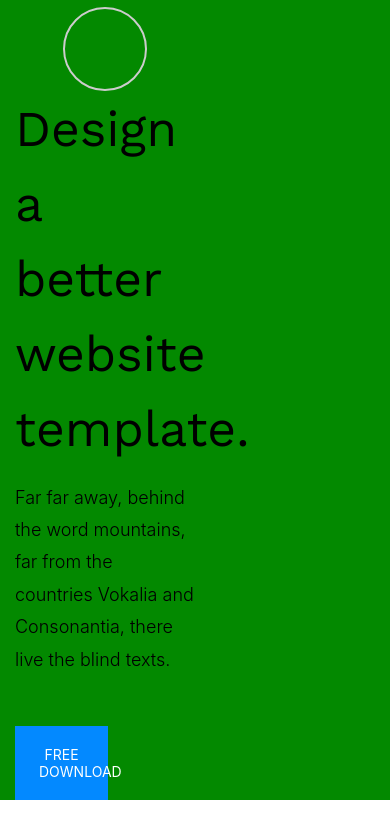
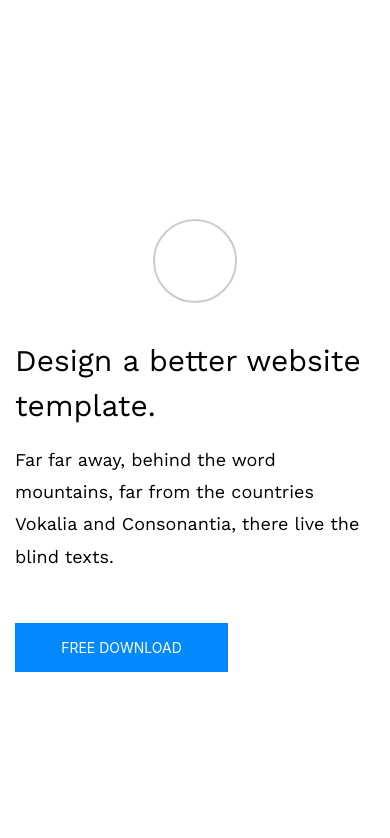
Before and after one commit to VeeShort/website-react, a React (Create React App) app: page / in a window 390 px wide. Shown: the top 838 px of the page. Built offline with nearby package versions, Linux system fonts and the light colour scheme; some icons are missing.

Commit message:
complete development

```diff
--- a/src/components/Heading/HeadingContent.scss
+++ b/src/components/Heading/HeadingContent.scss
@@ -71,7 +71,34 @@
   .content-container {
     display: flex;
     flex-direction: column-reverse;
+    align-items: center;
     padding: 0 15px;
-    background-color: #038900;
+    max-width: 100vh;
+    height: 100vh;
+    .btn-wrapper {
+      min-height: 40%;
+      min-width: 100%;
+      display: flex;
+      align-items: flex-end;
+      .play-link {
+        margin-bottom: 35px;
+      }
+    }
+    .content {
+      min-height: 60%;
+      min-width: 100%;
+      justify-content: start;
+      .heading {
+        font-size: 30px;
+      }
+      .par-content {
+        font-size: 18px;
+        font-family: "Work Sans", sans-serif;
+      }
+      .download-link {
+        padding: 16px 24px;
+        min-width: 165px;
+      }
+    }
   }
 }
```
